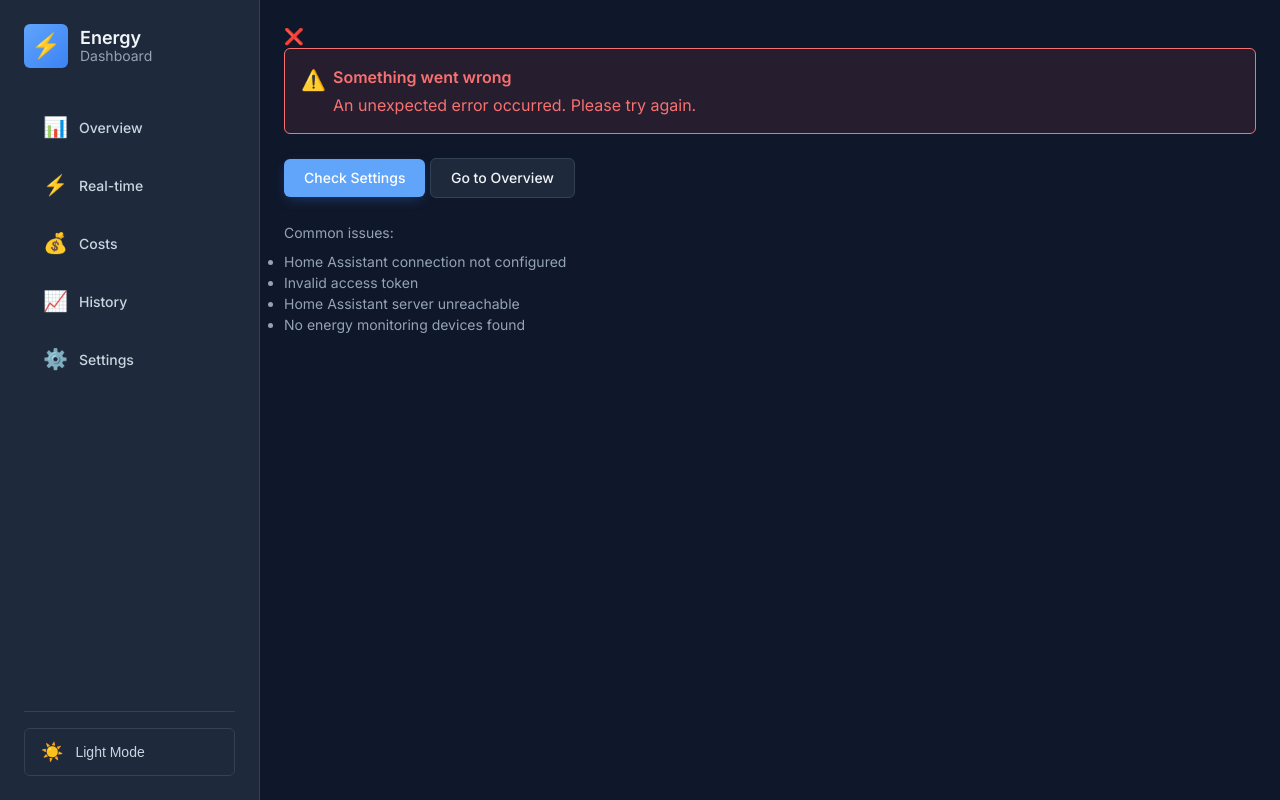
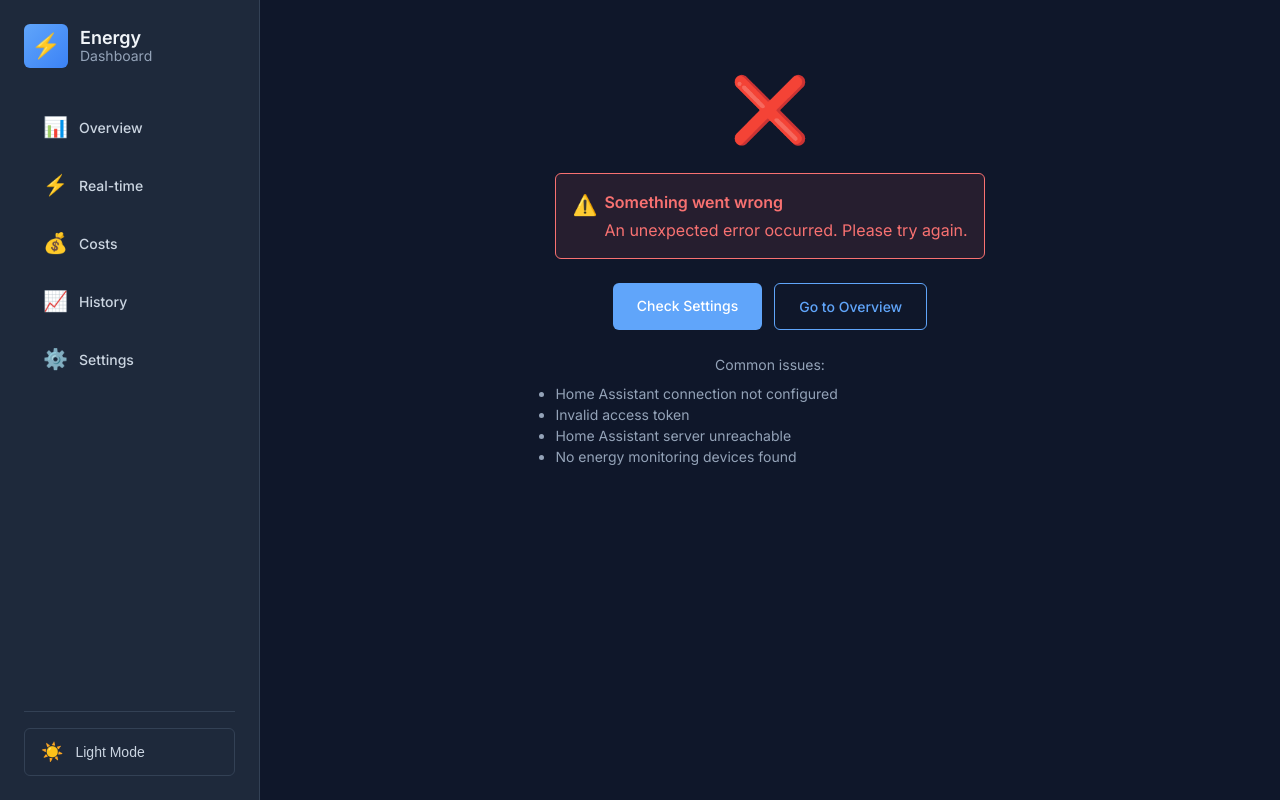
Before and after one commit to Sebastianwerner1985/energy-dashboard, a Flask app: template templates/error.html in a window 1280 px wide. Run offline with Flask 3, Linux system fonts and the light colour scheme; the template is opened without the code that fills it, so the values that code supplies are empty; parts of the project's set-up code (start-up, migrations or seed data) failed here and were passed over.

Commit message:
feat: rewrite error page with SnowUI alert components

```diff
--- a/templates/error.html
+++ b/templates/error.html
@@ -3,12 +3,13 @@
 {% block title %}Error - Energy Dashboard{% endblock %}
 
 {% block content %}
-<div class="error-container">
+<div style="display: flex; align-items: center; justify-content: center; min-height: 60vh;">
+    <div style="max-width: 500px; text-align: center;">
         <!-- Error Icon -->
-    <div class="error-code">❌</div>
+        <div style="font-size: 64px; margin-bottom: var(--space-4);">❌</div>
 
         <!-- Error Message -->
-    <div class="alert alert-error" style="text-align: left; margin-bottom: var(--space-6);">
+        <div class="alert alert-error" style="text-align: left;">
             <span class="alert-icon">⚠️</span>
             <div class="alert-content">
                 <div class="alert-title">Something went wrong</div>
@@ -23,11 +24,17 @@
         </div>
 
         <!-- Action Buttons -->
-    <div class="error-actions">
-        <a href="{{ url_for('settings') }}" class="btn btn-primary">
+        <div style="display: flex; gap: var(--space-3); justify-content: center; margin-top: var(--space-6);">
+            <a
+                href="{{ url_for('settings') }}"
+                style="padding: var(--space-3) var(--space-6); background-color: var(--color-primary); color: white; border: none; border-radius: var(--radius-md); font-weight: var(--font-medium); text-decoration: none; font-size: var(--text-sm); display: inline-block;"
+            >
                 Check Settings
             </a>
-        <a href="{{ url_for('overview') }}" class="btn btn-secondary">
+            <a
+                href="{{ url_for('overview') }}"
+                style="padding: var(--space-3) var(--space-6); background-color: transparent; color: var(--color-primary); border: 1px solid var(--color-primary); border-radius: var(--radius-md); font-weight: var(--font-medium); text-decoration: none; font-size: var(--text-sm); display: inline-block;"
+            >
                 Go to Overview
             </a>
         </div>
@@ -43,4 +50,5 @@
             </ul>
         </div>
     </div>
+</div>
 {% endblock %}
```
Lines whose indentation alone changed are shown as unchanged.
